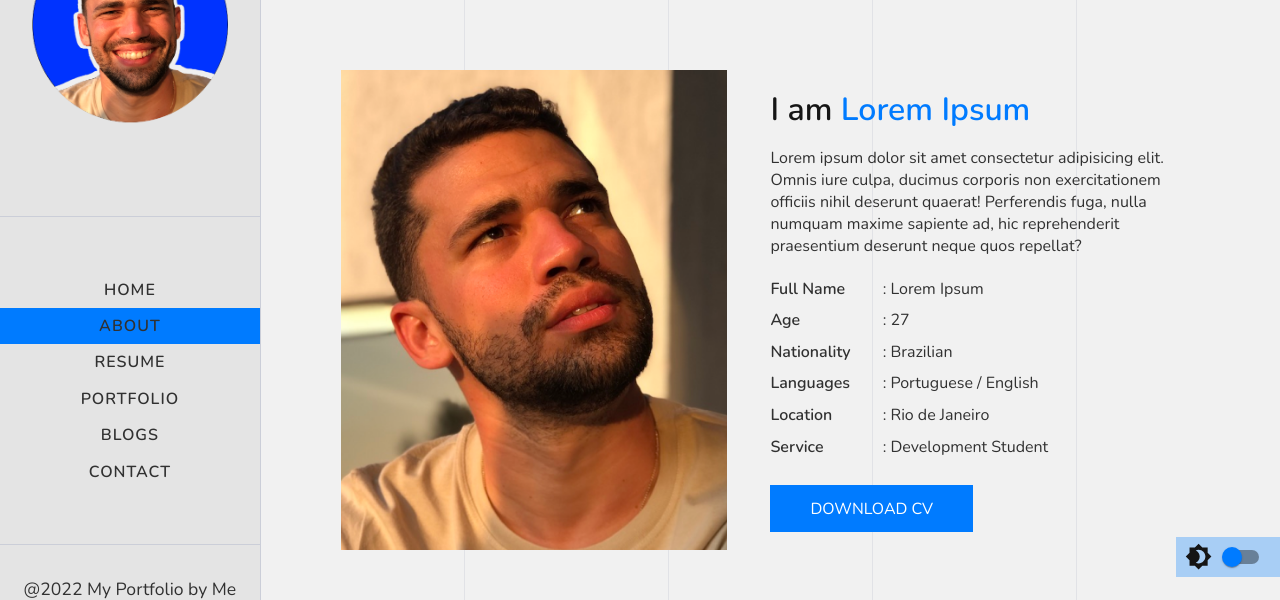
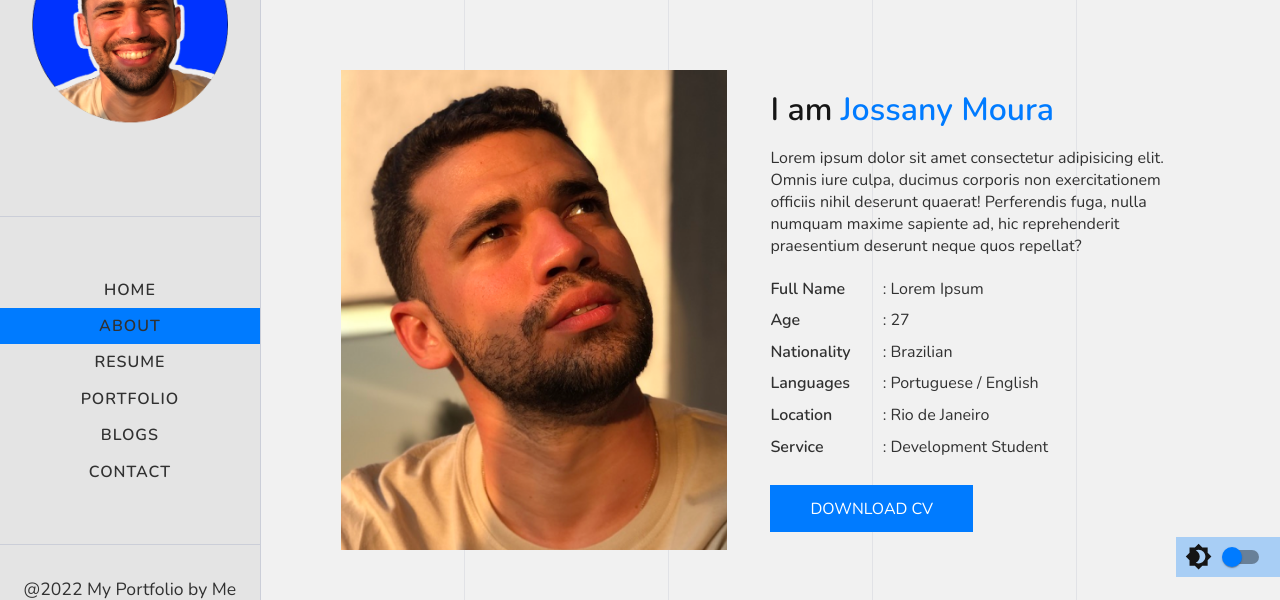
Before and after one commit to mjossany/portfolio, a React (Create React App) app: page /about in a window 1280 px wide. Shown: the part 167-767 px from the top of the page. Built offline with nearby package versions, Linux system fonts and the light colour scheme.

Commit message:
Starts AboutPage components refactor; Refactors the ImageSection

```diff
--- /dev/null
+++ b/src/components/AboutPageComponent/AboutPageComponent.jsx
@@ -0,0 +1,98 @@
+import React from 'react';
+import { MainLayout } from '../../styles/Layouts';
+import Title from '../Title';
+import {
+  AboutInfo,
+  AboutInfoData,
+  AboutInfoDataP,
+  AboutInfoP,
+  AboutInfoTitle,
+  AboutPageContainer,
+  DownloadCvButton,
+  H4,
+  Image,
+  ImageSection,
+  LeftContent,
+  Paragraph,
+  RightContent,
+  Span,
+} from './Styled';
+import image from '../../images/AboutMeImage.png';
+
+function AboutPageComponent() {
+  return (
+    <MainLayout>
+      <AboutPageContainer>
+        <Title title="About me" span="About me" />
+        <ImageSection>
+          <LeftContent>
+            <Image src={image} alt="self" />
+          </LeftContent>
+          <RightContent>
+            <H4>
+              I am
+              {' '}
+              <Span>
+                Jossany Moura
+              </Span>
+            </H4>
+            <Paragraph>
+              Lorem ipsum dolor sit amet consectetur adipisicing elit.
+              Omnis iure culpa, ducimus corporis non exercitationem
+              officiis nihil deserunt quaerat! Perferendis fuga,
+              nulla numquam maxime sapiente ad,
+              hic reprehenderit praesentium deserunt neque quos repellat?
+            </Paragraph>
+            <AboutInfo>
+              <AboutInfoTitle>
+                <AboutInfoP>
+                  Full Name
+                </AboutInfoP>
+                <AboutInfoP>
+                  Age
+                </AboutInfoP>
+                <AboutInfoP>
+                  Nationality
+                </AboutInfoP>
+                <AboutInfoP>
+                  Languages
+                </AboutInfoP>
+                <AboutInfoP>
+                  Location
+                </AboutInfoP>
+                <AboutInfoP>
+                  Service
+                </AboutInfoP>
+              </AboutInfoTitle>
+              <AboutInfoData>
+                <AboutInfoDataP>
+                  : Lorem Ipsum
+                </AboutInfoDataP>
+                <AboutInfoDataP>
+                  : 27
+                </AboutInfoDataP>
+                <AboutInfoDataP>
+                  : Brazilian
+                </AboutInfoDataP>
+                <AboutInfoDataP>
+                  : Portuguese / English
+                </AboutInfoDataP>
+                <AboutInfoDataP>
+                  : Rio de Janeiro
+                </AboutInfoDataP>
+                <AboutInfoDataP>
+                  : Development Student
+                </AboutInfoDataP>
+              </AboutInfoData>
+            </AboutInfo>
+            <DownloadCvButton>
+              Download CV
+            </DownloadCvButton>
+          </RightContent>
+        </ImageSection>
+      </AboutPageContainer>
+    </MainLayout>
+  );
+}
+
+export default AboutPageComponent;
--- /dev/null
+++ b/src/components/AboutPageComponent/Styled.js
@@ -0,0 +1,93 @@
+import styled from 'styled-components';
+
+export const AboutPageContainer = styled.section`
+
+`;
+
+export const ImageSection = styled.div`
+  margin-top: 5rem;
+  display: flex;
+  align-items: center;
+  @media screen and (max-width: 1000px) {
+    flex-direction: column;
+  }
+`;
+
+export const LeftContent = styled.div`
+  width: 100%;
+  height: 60vh;
+  @media screen and (max-width: 1000px) {
+    margin-bottom: 2rem;
+  }
+`;
+
+export const Image = styled.img`
+  position: relative;
+  width: 90%;
+  height: 100%;
+  object-fit: cover;
+`;
+
+export const RightContent = styled.div`
+  width: 100%;
+`;
+
+export const H4 = styled.h4`
+  font-size: 2rem;
+  color: var(--white-color);
+`;
+
+export const Span = styled.span`
+  font-size: 2rem;
+`;
+
+export const Paragraph = styled.p`
+  padding: 1rem 0;
+`;
+
+export const AboutInfo = styled.div`
+  padding-bottom: 1.4rem;
+  display: flex;
+`;
+
+export const AboutInfoTitle = styled.div`
+  padding-right: 2rem;
+`;
+
+export const AboutInfoP = styled.p`
+  font-weight: 600;
+  padding: .3rem 0;
+`;
+
+export const AboutInfoData = styled.div`
+
+`;
+
+export const AboutInfoDataP = styled.p`
+  padding: .3rem 0;
+`;
+
+export const DownloadCvButton = styled.a`
+  background-color: var(--primary-color);
+  padding: .8rem 2.5rem;
+  color: white;
+  cursor: pointer;
+  display: inline-block;
+  font-size: inherit;
+  text-transform: uppercase;
+  position: relative;
+  &::after {
+    content: "";
+    position: absolute;
+    width: 0;
+    height: .2rem;
+    transition: all .4s ease-in-out;
+    left: 0;
+    bottom: 0;
+    opacity: .7;
+  }
+  &:hover::after {
+    width: 100%;
+    background-color: var(--white-color);
+  }
+`;
--- a/src/pages/AboutPage.jsx
+++ b/src/pages/AboutPage.jsx
@@ -1,26 +1,10 @@
 import React from 'react';
-import styled from 'styled-components';
-import ImageSection from '../components/ImageSection';
-import ReviewsSection from '../components/ReviewsSection';
-import ServicesSection from '../components/ServicesSection';
-import Title from '../components/Title';
-import { MainLayout } from '../styles/Layouts';
+import AboutPageComponent from '../components/AboutPageComponent/AboutPageComponent';
 
 function AboutPage() {
   return (
-    <MainLayout>
-      <AboutStyled>
-        <Title title="About Me" span="About me" />
-        <ImageSection />
-        <ServicesSection />
-        <ReviewsSection />
-      </AboutStyled>
-    </MainLayout>
+    <AboutPageComponent />
   );
 }
 
-const AboutStyled = styled.section`
-
-`;
-
 export default AboutPage;
```
